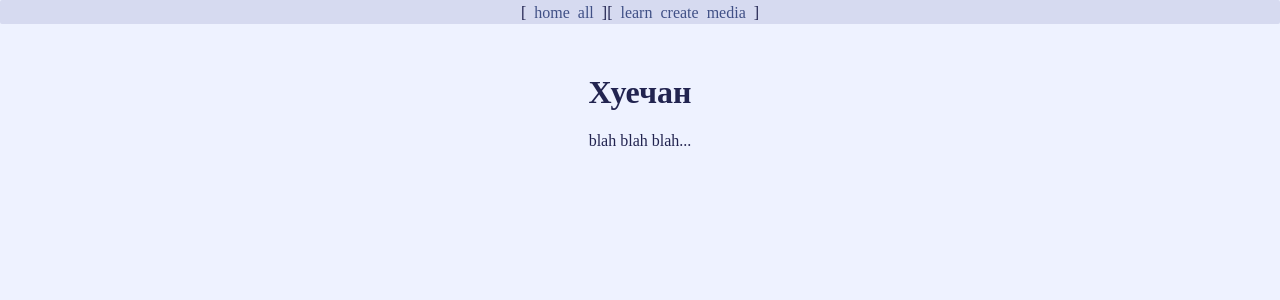
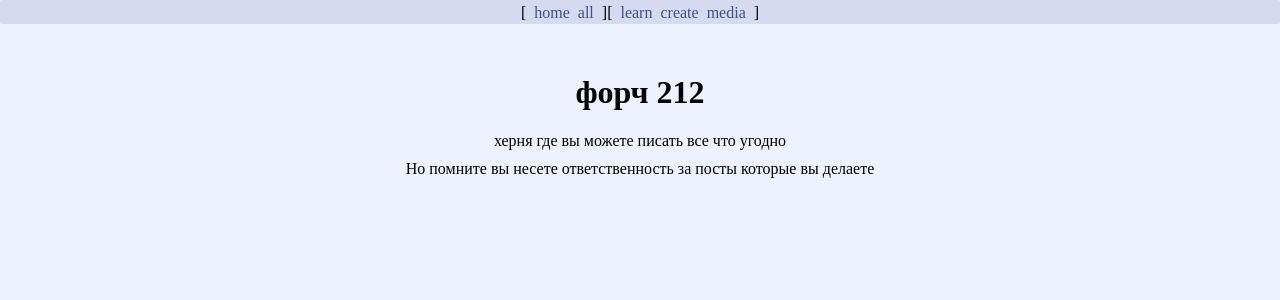
Before and after one commit to asdeshnick/212Chan, a Flask app: page / in a window 1280 px wide. Shown: the top 300 px of the page. Run offline with Flask 2, Linux system fonts and the light colour scheme.

Commit message:
50/50 work

```diff
--- a/app.py
+++ b/app.py
@@ -2,26 +2,21 @@ from flask import Flask, request, redirect, render_template
 from flask_sqlalchemy import SQLAlchemy
 from datetime import datetime
 from flask_misaka import Misaka
-from config import *  # Убедитесь, что в config.py правильно настроены параметры
 from util import *
-from __init__ import app
 from database import db
-
+import config
 
 app = Flask(__name__)
-db = SQLAlchemy()
+app.config.from_object(config)
 db.init_app(app)
+
+with app.app_context():
+    db.create_all()
 
 Misaka(app=app, escape=True, no_images=True,
        wrap=True, autolink=True, no_intra_emphasis=True,
        space_headers=True)
 
-app.config.from_object('config')
-# db.init_app(app)
-# db = SQLAlchemy(app)
-
-with app.app_context():
-    db.create_all()
 @app.route('/')
 def show_frontpage():
     return render_template('home.html')
@@ -103,5 +98,5 @@ def delete():
 
 if __name__ == '__main__':
     print(' * Running on http://localhost:5000/ (Press Ctrl-C to quit)')
-    print(' * Database is', SQLALCHEMY_DATABASE_URI)
+    print(' * Database is', app.config['SQLALCHEMY_DATABASE_URI'])
     app.run(debug=True)
--- a/static/style.css
+++ b/static/style.css
@@ -1,5 +1,5 @@
 body {
-	color: #222450;
+	color: black;
 	background: #EEF2FF;
 	margin: 0;
 }
--- a/templates/home.html
+++ b/templates/home.html
@@ -5,7 +5,8 @@
 
 {% block body %}
 <center>
-<h1>Хуечан</h1>
-<p>blah blah blah...</p>
+<h1>форч 212 </h1>
+<p>херня где вы можете писать все что угодно</p>
+<p>Но помните вы несете ответственность за посты которые вы делаете</p>
 </center>
 {% endblock %}
--- a/templates/sidebar.html
+++ b/templates/sidebar.html
@@ -6,7 +6,6 @@
 		<input type="hidden" name="board" value="{{ board }}">
 		<input type="hidden" name="op_id" value="{{ id }}">
 		<input type=text name=name placeholder=Name>
-		<input type=text name=email placeholder=Email>
 		<input type=text name=subject placeholder=Subject>
 		<textarea id=comment name=post_content rows=8></textarea>
 		<input type=file name=file>
--- a/util.py
+++ b/util.py
@@ -69,13 +69,13 @@ def get_sidebar(board):
 def new_post(board, op_id = 0):
     newPost = Posts(board   = board,
                     name    = request.form['name'],
-                    subject = request.form['subject'],
-                    email   = request.form['email'],
                     text    = request.form['post_content'],
                     date    = datetime.now().strftime("%Y-%m-%d %H:%M:%S"),
                     fname   = upload_file(),
                     op_id   = op_id, # Threads are normal posts with op_id set to 0
                     deleted = False)
+    db.session.add(newPost)
+    db.session.commit()
     return newPost
 
 def bump_thread(op_id):
```
Also changed, not shown: config.py (+4 -3 lines), 1 other file.
